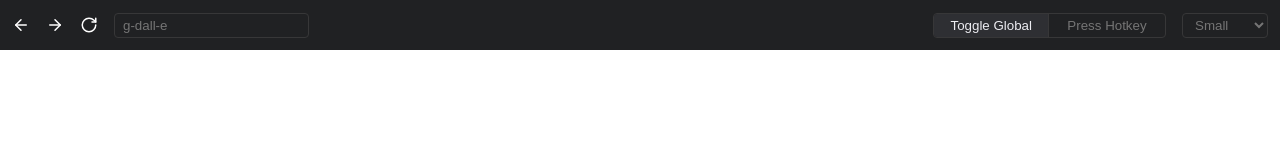
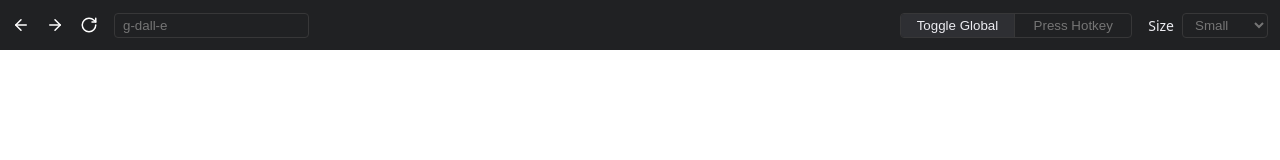
Before and after one commit to patrick-pc/castgpt, an Electron app: page index.html in a window 1280 px wide. Drawn offline with nearby package versions, Linux system fonts and the light colour scheme; no server answers.

Commit message:
add size label

```diff
--- a/index.html
+++ b/index.html
@@ -39,6 +39,7 @@
         </div>
 
         <div id="sizeSelectWrapper">
+          <label>Size</label>
           <select
             id="sizeSelect"
             class="select"
--- a/package.json
+++ b/package.json
@@ -1,7 +1,7 @@
 {
   "name": "castgpt",
   "description": "get instant access to ChatGPT with a single shortcut key",
-  "version": "0.0.9",
+  "version": "0.1.0",
   "main": "index.js",
   "scripts": {
     "start": "electron index.js",
```
